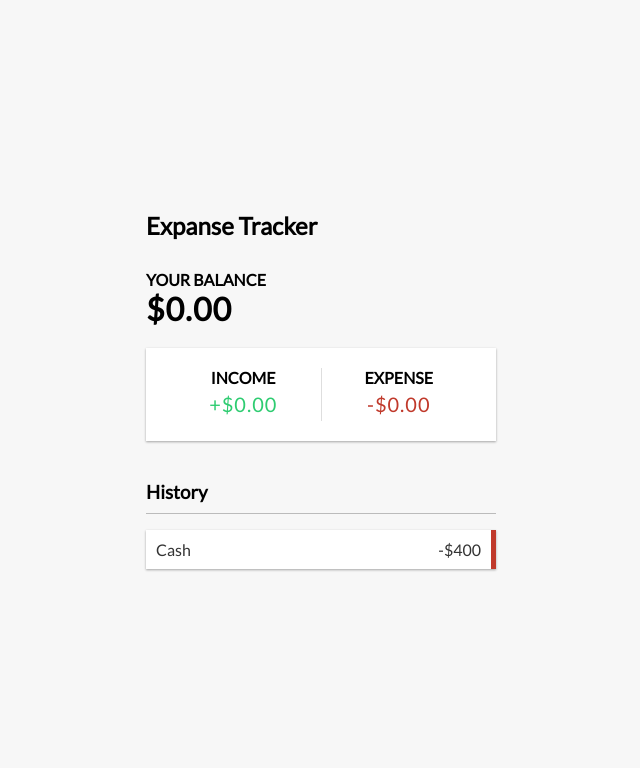
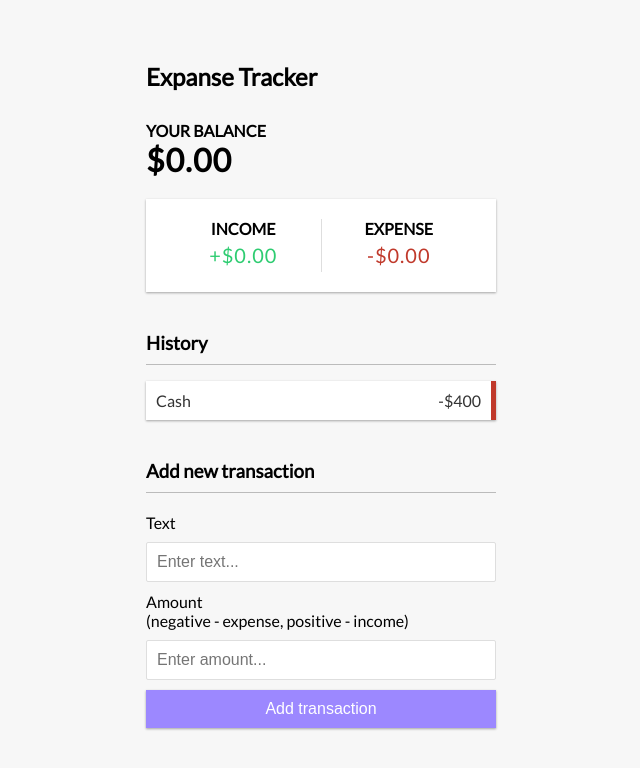
Before and after one commit to IlyaKrapivnoy/react-app-test, a React (Create React App) app: page / in a window 1280 px wide. Shown: the top 768 px of the page, without its empty margins (319-959 px from the left). Built offline with nearby package versions, Linux system fonts and the light colour scheme.

Commit message:
add AddTransaction

```diff
--- a/src/App.js
+++ b/src/App.js
@@ -1,12 +1,14 @@
 import './App.css';
 import Header from './components/Header';
 import TransactionList from './components/TransactionList';
+import AddTransaction from './components/AddTransaction';
 
 function App() {
     return (
         <div>
             <Header />
             <TransactionList />
+            <AddTransaction />
         </div>
     );
 }
--- /dev/null
+++ b/src/components/AddTransaction.jsx
@@ -0,0 +1,25 @@
+import React from 'react';
+
+const AddTransaction = () => {
+    return (
+        <>
+            <h3>Add new transaction</h3>
+            <form>
+                <div class='form-control'>
+                    <label for='text'>Text</label>
+                    <input type='text' placeholder='Enter text...' />
+                </div>
+                <div class='form-control'>
+                    <label for='amount'>
+                        Amount <br />
+                        (negative - expense, positive - income)
+                    </label>
+                    <input type='number' placeholder='Enter amount...' />
+                </div>
+                <button class='btn'>Add transaction</button>
+            </form>
+        </>
+    );
+};
+
+export default AddTransaction;
```
